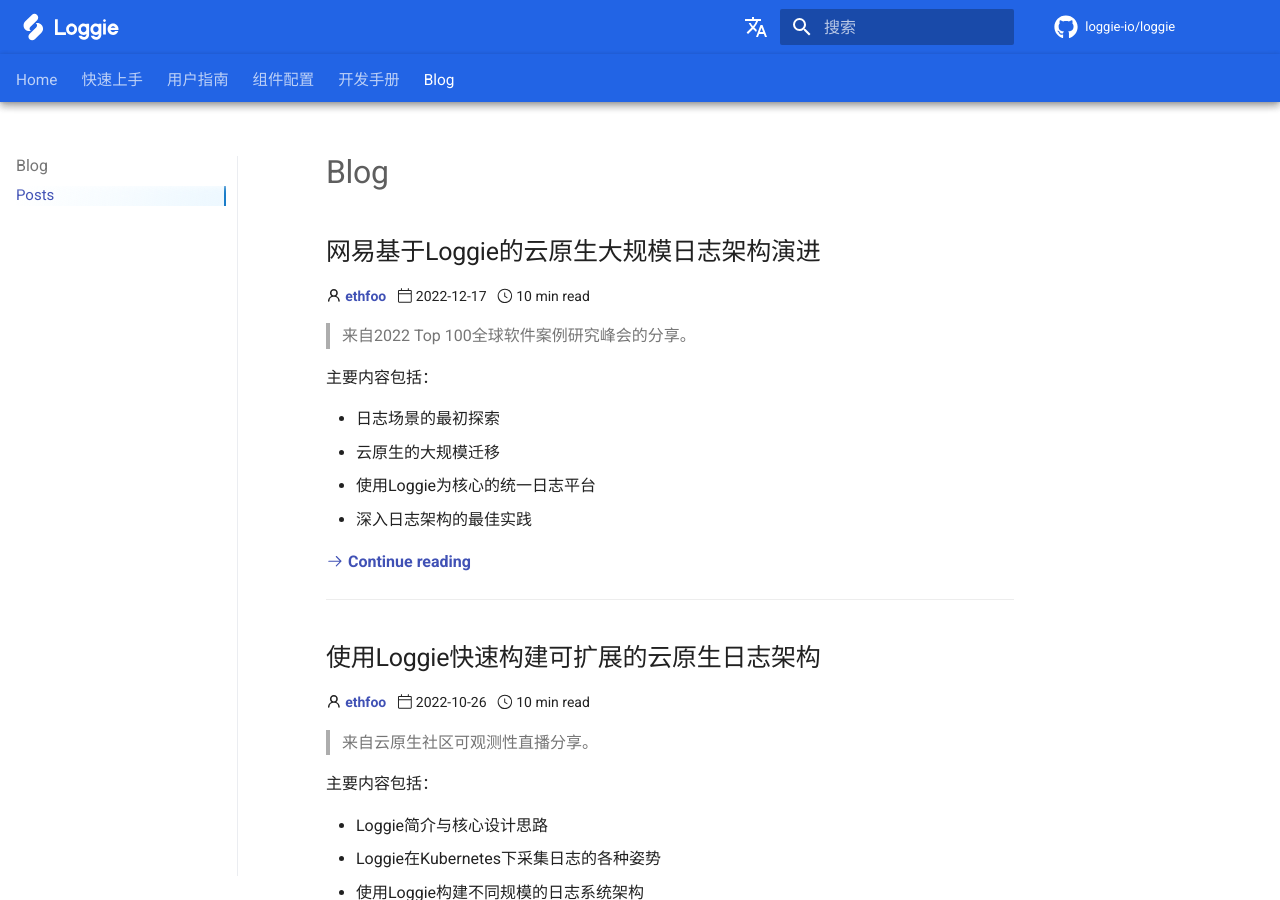
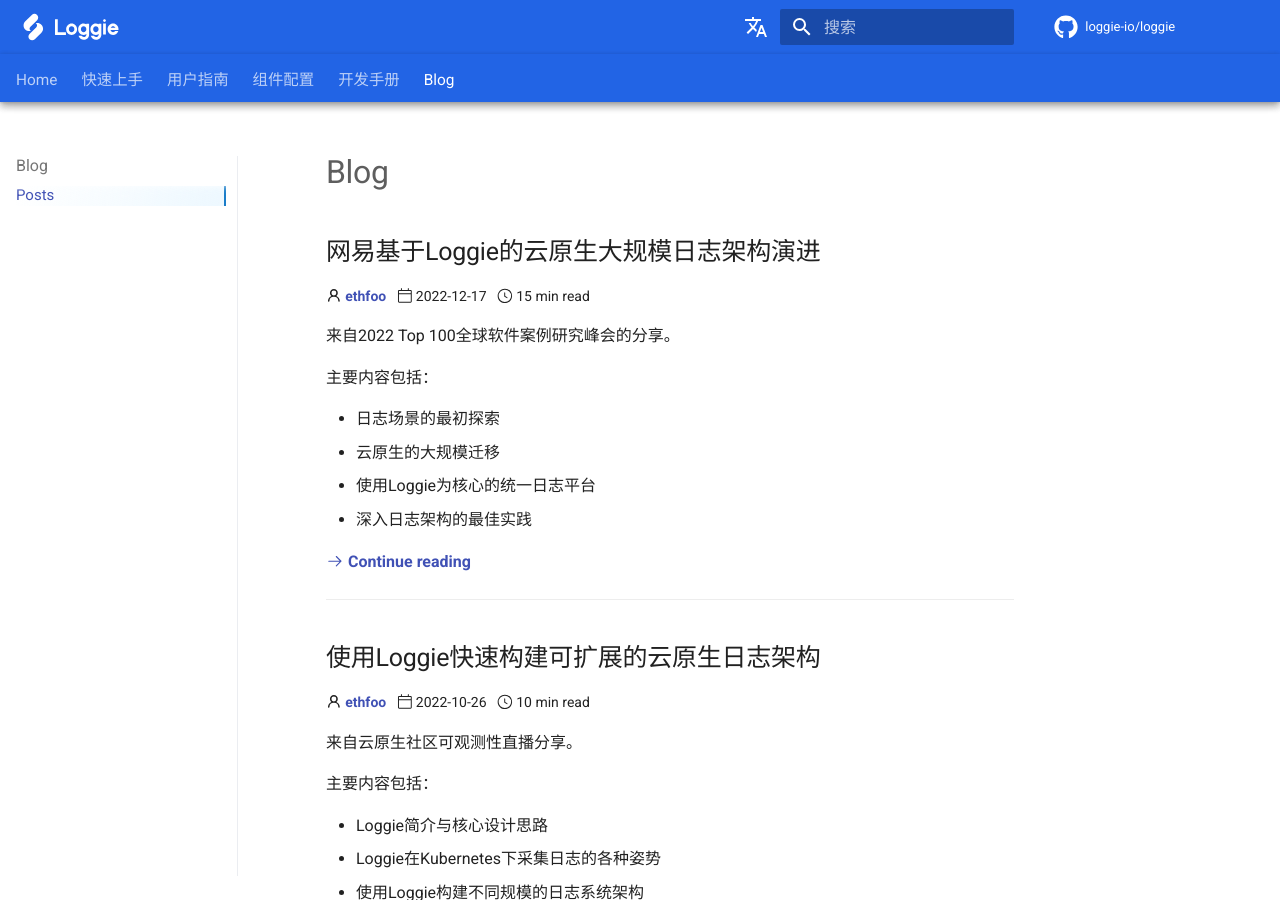
Before and after one commit to loggie-io/docs, an MkDocs documentation site: the page built from docs/blog/index.md, in a window 1280 px wide and 900 px high. Built offline with MkDocs 1.6.1 and Material for MkDocs 9.7.7, drawn with Linux system fonts in a browser that asks for light colours; some web fonts are replaced; comment, search, counter and statistics services are not loaded.

Commit message:
Update index.md (#141)

```diff
--- a/docs/blog/index.md
+++ b/docs/blog/index.md
@@ -13,11 +13,11 @@
 <span>:octicons-person-16: [__ethfoo__] &nbsp;</span>
 <span>
 :octicons-calendar-24: 2022-12-17 &nbsp;
-:octicons-clock-24: 10 min read
+:octicons-clock-24: 15 min read
 </span>
 </aside>
 
-> 来自2022 Top 100全球软件案例研究峰会的分享。
+来自2022 Top 100全球软件案例研究峰会的分享。
 
 主要内容包括：
 
@@ -43,7 +43,7 @@
 </span>
 </aside>
 
-> 来自云原生社区可观测性直播分享。
+来自云原生社区可观测性直播分享。
 
 主要内容包括：
 
@@ -67,7 +67,7 @@
 </span>
 </aside>
 
-> 来自datafun talk的分享。
+来自datafun talk的分享。
 
 网易从2015年就开始了云原生的探索与实践，作为可观测性的重要一环，日志平台也经历了从主机到容器的演进，支撑了集团内各业务部门的大规模云原生化改造。
 本文会讲述在这个过程中我们遇到的问题，如何演进和改造，并从中沉淀了哪些经验与最佳实践。
```
